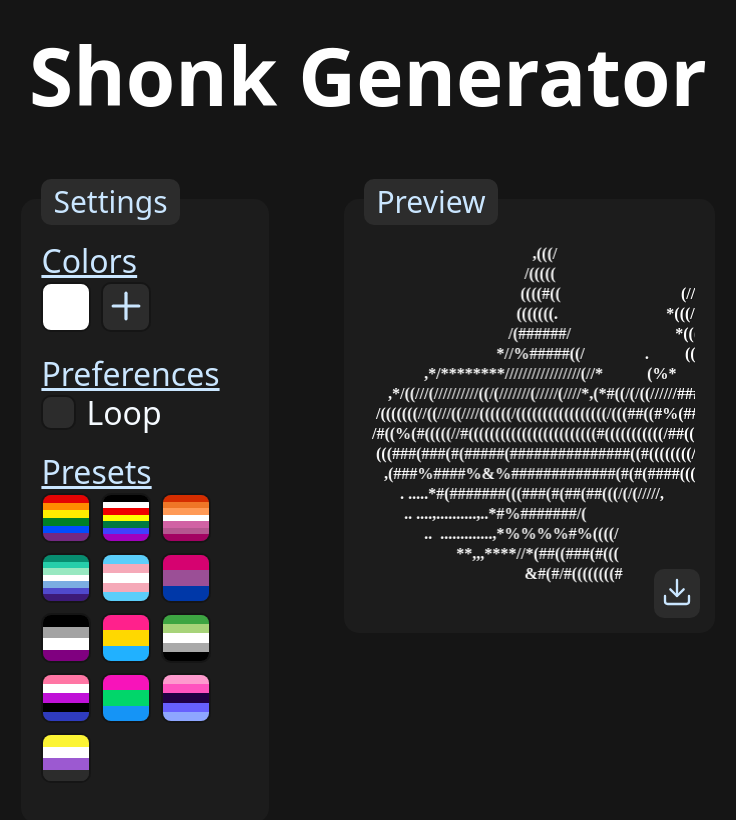
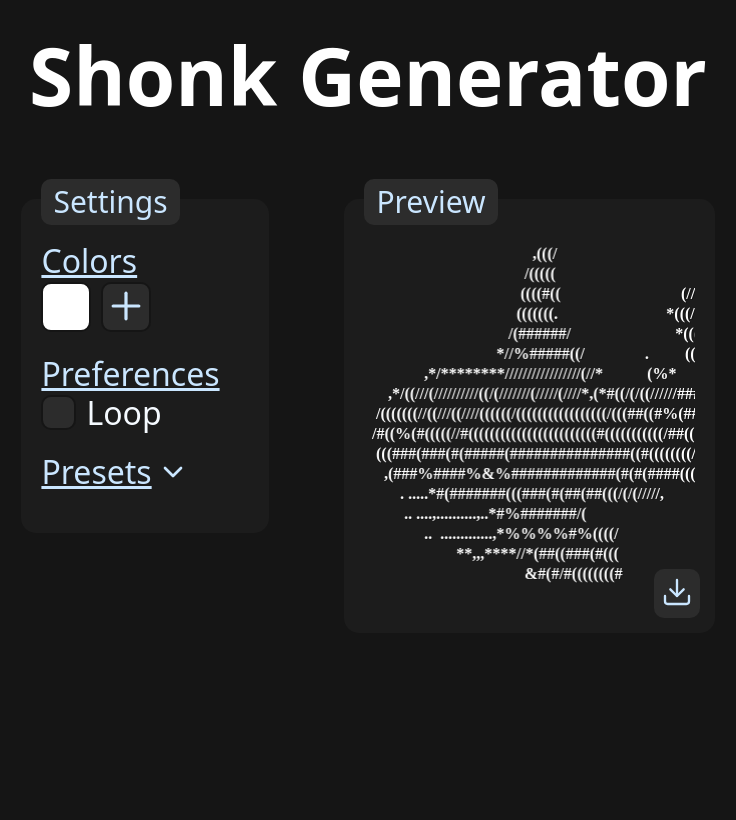
Before and after one commit to Kolpixx/shonk-generator, a React (Vite) app: page / in a window 1280 px wide. Shown: the top 820 px of the page, without its empty margins (272-1008 px from the left). Built offline with nearby package versions, Linux system fonts and the light colour scheme; a web font is replaced by a local one.

Commit message:
make presets collapsible

```diff
--- a/src/components/Customization/Customization.css
+++ b/src/components/Customization/Customization.css
@@ -47,6 +47,12 @@
   gap: 10px;
 }
 
+#presets > h2 {
+    display: flex;
+    gap: 5px;
+    align-items: center;
+}
+
 @media (max-width: 1200px) {
     #customization {
         width: 90%;
--- a/src/components/Customization/Customization.jsx
+++ b/src/components/Customization/Customization.jsx
@@ -1,11 +1,14 @@
 import './Customization.css'
-import { Plus } from 'lucide-react'
+import { useState } from 'react'
+import { ChevronDown, ChevronUp, Plus } from 'lucide-react'
 import { accentColor, presetColors } from '../../consts'
 import ColorSelector from '../ColorSelector/ColorSelector'
 import Checkbox from '../Checkbox/Checkbox'
 import PresetColors from './PresetColors/PresetColors'
 
 export default function Customization({ colors, setColors }) {
+    const [showingPresets, showPresets] = useState(false);
+
     function updateShonk() {
         setColors([...colors]);
     }
@@ -53,9 +56,9 @@ export default function Customization({ colors, setColors }) {
                 </div>
             </div>
             <div id="presets">
-                <h2>Presets</h2>
+                <h2 className="pointer" onClick={() => showPresets(!showingPresets)}>Presets {showingPresets ? <ChevronUp size={32} strokeWidth={2} /> : <ChevronDown size={32} strokeWidth={2} />}</h2>
                 <div id="preset-combinations">
-                    {presetColorCombinations}
+                    {showingPresets && presetColorCombinations}
                 </div>
             </div>
         </section>
```
